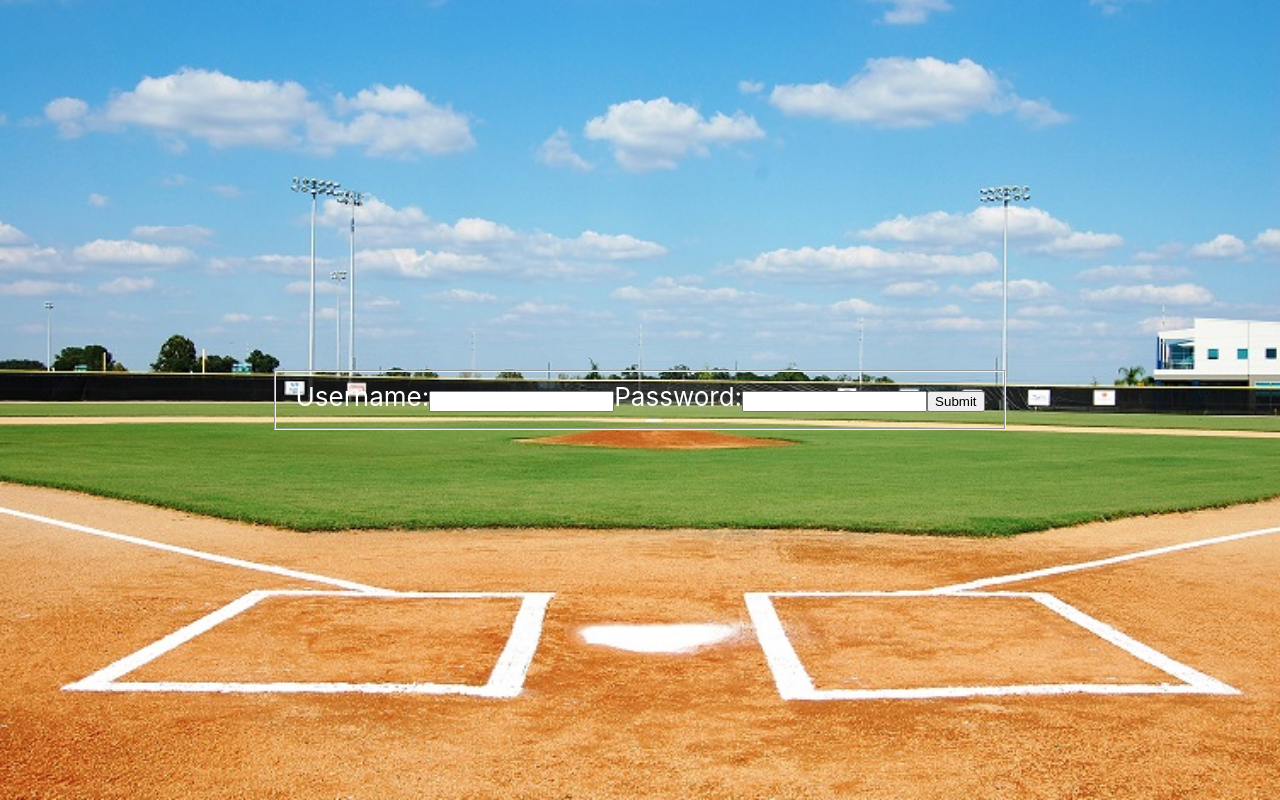
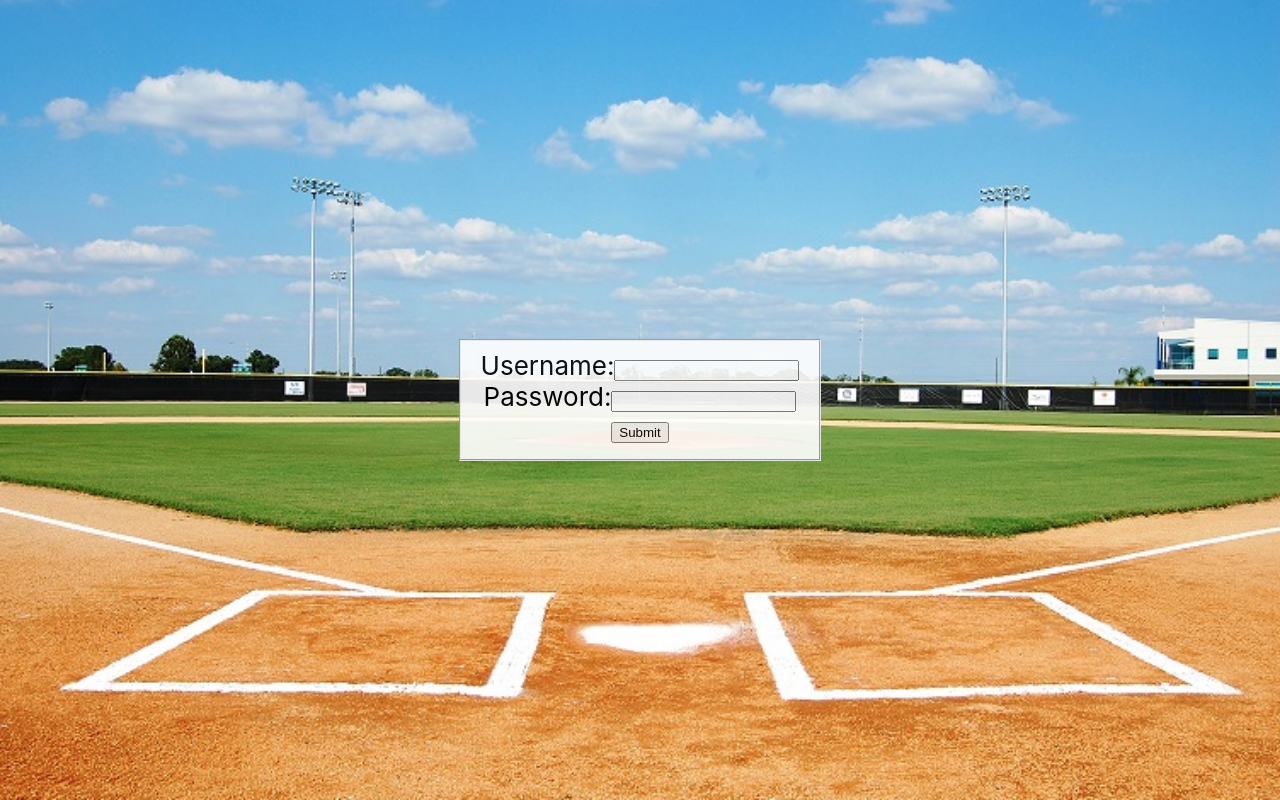
Before and after one commit to JinseiNai/Baseball-Stat-Keeper, a React (Create React App) app in the folder stat-app/: page /login in a window 1280 px wide. Built offline with nearby package versions, Linux system fonts and the light colour scheme.

Commit message:
login styles

```diff
--- a/stat-app/src/App.css
+++ b/stat-app/src/App.css
@@ -1,3 +1,4 @@
+/* App Styles */
 .App {
   text-align: center;
 }
@@ -26,6 +27,23 @@
   color: #61dafb;
 }
 
+/* ---------------- */
+
+/* Login & Signup Form */
+#loginForm,
+#signupForm {
+  background-color: white;
+  color: black;
+  opacity: .9;
+}
+
+#loginForm label,
+#signupForm label {
+  display: block;
+}
+
+/* ---------------- */
+
 @keyframes App-logo-spin {
   from {
     transform: rotate(0deg);
--- a/stat-app/src/App.js
+++ b/stat-app/src/App.js
@@ -21,7 +21,6 @@ class App extends React.Component {
             <Route exact path="/" component={HomePage} />
             <Route path="/login" render={() => <LoginForm />} />
             <Route path="/signup" render={() => <SignupForm />} />
-
           </div>
         </Switch>
       </Router>
```
